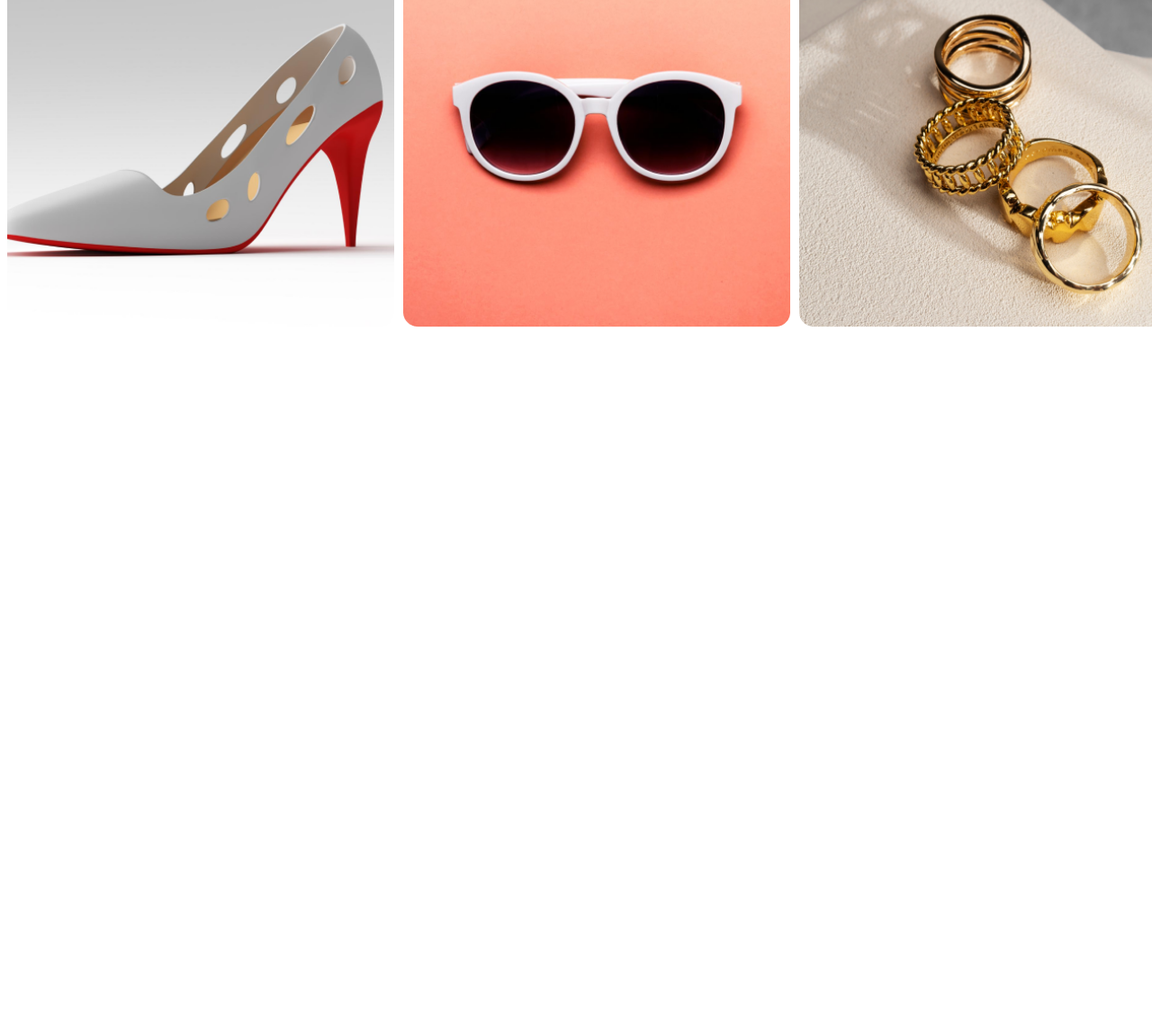
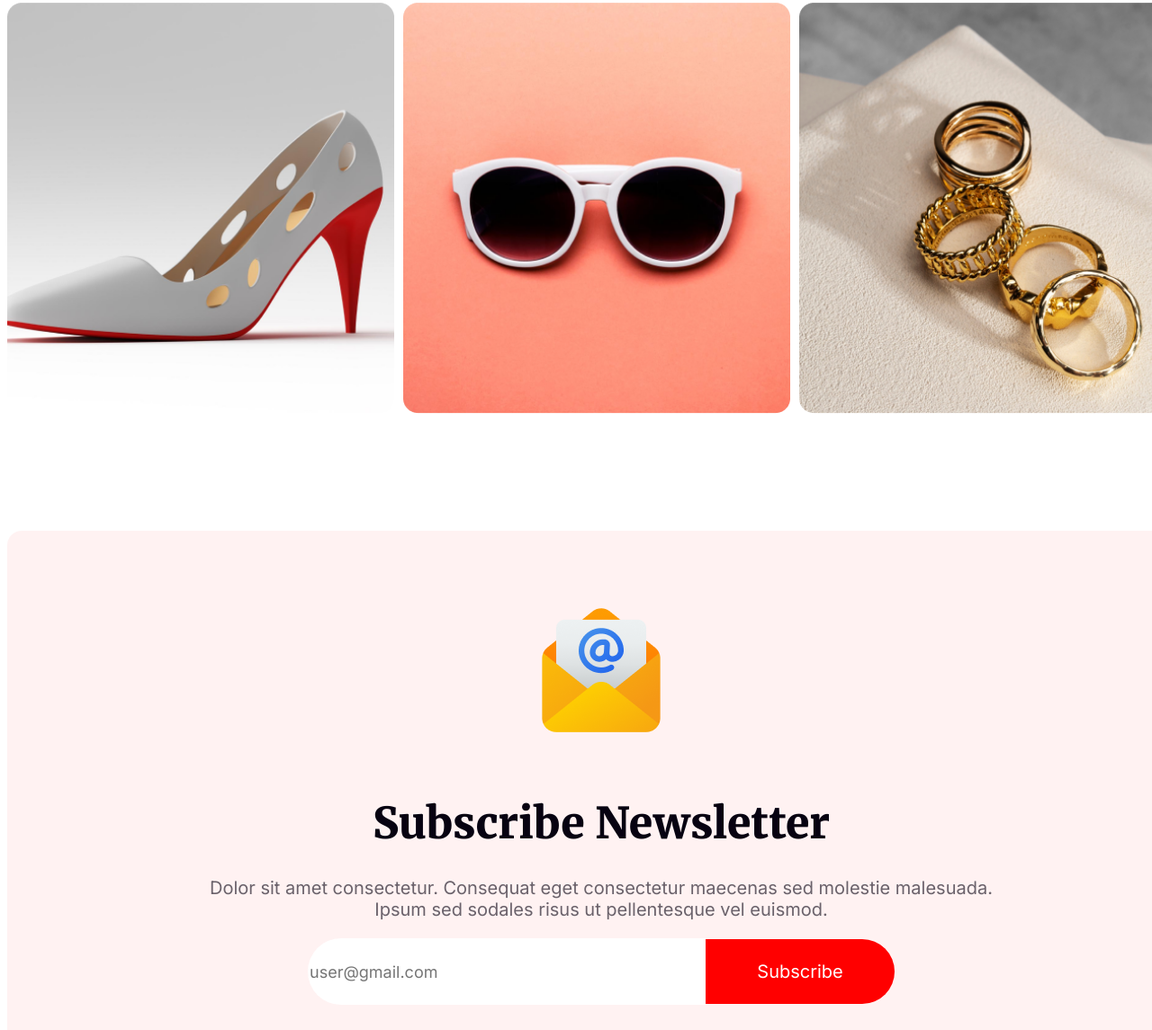
Before and after one commit to mushfiq7297/batch-9-a-1, a plain HTML site: page index.html in a window 1280 px wide. Shown: the part 4422-5567 px from the top of the page at 90% size. Before the commit the page ends 4804 px from the top, so only its background shows below. Drawn offline with Linux system fonts and the light colour scheme.

Commit message:
added newsletter section

```diff
--- a/index.html
+++ b/index.html
@@ -113,6 +113,15 @@
                 </div>
             </div>
         </div>
+        <div class="newsletter">
+            <div class="email"><img src="/resources/Group 61.png" alt="" ></div>
+            <div class="title">Subscribe Newsletter</div>
+            <div class="para">Dolor sit amet consectetur. Consequat eget consectetur maecenas sed molestie malesuada. Ipsum sed sodales risus ut pellentesque vel euismod. </div>
+            <div class="button-news" ><form >
+                <input type="text" name="search" placeholder="user@gmail.com" class="button"><button class="button-subs">Subscribe</button>
+              </form></div>
+        </div>
+
     </main>
     <footer>
 
--- a/styles/styles.css
+++ b/styles/styles.css
@@ -200,7 +200,7 @@ main {
     display: flex;
     width: 1320px;
     height: 482px;
-    margin: auto;
+    margin: 120px auto;
 }
 
 .soon-right {
@@ -232,7 +232,7 @@ main {
 }
 
 .soon-mid {
-    width:483px;
+    width: 483px;
 
 }
 
@@ -244,7 +244,8 @@ main {
     text-align: center;
     padding: 30px;
 }
-.soon-left{
+
+.soon-left {
     width: 270px;
     padding-left: 70px;
 }
@@ -274,12 +275,12 @@ main {
 } */
 
 /* portfolio section style */
-.portfolio{
+.portfolio {
     width: 1320px;
-    margin: auto;
+    margin: 120px auto;
 }
 
-.para-1{
+.para-1 {
     color: #F00;
 
     font-family: Inter;
@@ -288,7 +289,8 @@ font-style: normal;
     font-weight: 500;
     line-height: normal;
 }
-.para-2{
+
+.para-2 {
     color: #070211;
 
     font-family: Merriweather;
@@ -299,7 +301,7 @@ line-height: normal;
     text-transform: capitalize;
 }
 
-.para-3{
+.para-3 {
     color: rgba(7, 2, 17, 0.60);
 
     font-family: Inter;
@@ -309,13 +311,14 @@ font-weight: 400;
     line-height: 32px;
     margin-bottom: 40px;
 }
-.portfolio-1{
+
+.portfolio-1 {
     display: flex;
     justify-content: space-around;
     padding-bottom: 10px;
 }
 
- .portfolio-2{
+.portfolio-2 {
     display: flex;
     justify-content: space-around;
     padding-bottom: 10px;
@@ -364,3 +367,78 @@ margin-bottom: 40px;
     transform: translate(-50%, -50%);
     text-align: center;
 }
+
+/* newsletter section style */
+.newsletter {
+    width: 1320px;
+    height: 616px;
+    border-radius: 16px;
+    background: rgba(255, 0, 0, 0.05);
+    margin: 120px auto;
+
+
+
+}
+
+.email {
+    padding-top: 80px;
+    text-align: center;
+    padding-bottom: 40px;
+}
+
+.title {
+    color: #070211;
+    padding-top: 20px;
+    text-align: center;
+    font-family: Merriweather;
+    font-size: 48px;
+    font-style: normal;
+    font-weight: 900;
+    line-height: normal;
+    text-transform: capitalize;
+    padding-bottom: 10px;
+}
+
+.para {
+    color: rgba(7, 2, 17, 0.60);
+    padding-top: 20px;
+    margin: auto;
+    text-align: center;
+    width: 890px;
+    font-family: Inter;
+    font-size: 20px;
+    padding-bottom: 20px;
+
+}
+
+.button-news{
+    text-align: center;
+}
+
+.button{
+    margin: auto;
+    width: 438px;
+height: 72px;
+border-top-left-radius: 50px;
+border-bottom-left-radius: 50px;
+background: #FFF;
+border:none;
+color: rgba(7, 2, 17, 0.30);
+
+text-align: left;
+font-family: Inter;
+font-size: 18px;
+}
+
+.button-subs{
+    width: 210px;
+height: 72px;
+border:none;
+border-radius: 0px 50px 50px 0px;
+background: #F00;
+color: #FFF;
+
+text-align: center;
+font-family: Inter;
+font-size: 20px;
+}
```
Lines whose indentation alone changed are shown as unchanged.
